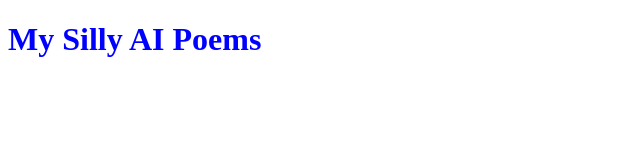
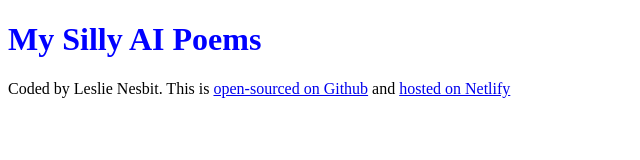
Before and after one commit to LeelooDawn/AI-Silly-Poem-Generator, a plain HTML site: page index.html in a window 1280 px wide. Shown: the whole page, without its empty margins (0-640 px from the left). Drawn offline with Linux system fonts and the light colour scheme.

Commit message:
Added links to github and netlify

```diff
--- a/index.html
+++ b/index.html
@@ -8,6 +8,13 @@
   </head>
   <body>
     <h1 class="headline">My Silly AI Poems</h1>
+    <footer>
+      Coded by Leslie Nesbit. This is
+      <a href="https://github.com/LeelooDawn/AI-Silly-Poem-Generator"
+        >open-sourced on Github</a
+      >
+      and <a href="https://mysillyaipoems.netlify.app/">hosted on Netlify</a>
+    </footer>
     <script src="src/index.js"></script>
   </body>
 </html>
```
